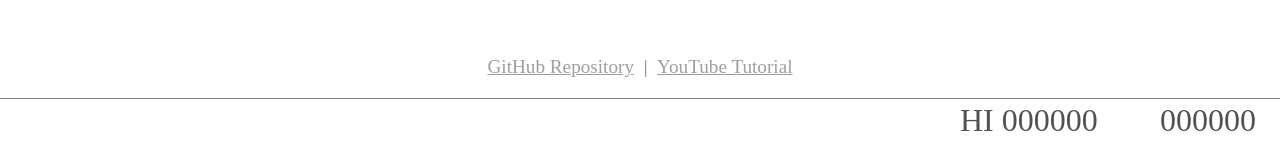
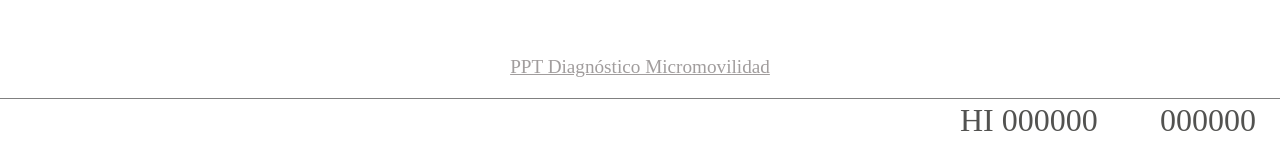
Before and after one commit to ntorres-prog/Ciclying-game, a plain HTML site: page index.html in a window 1280 px wide. Shown: the part 162-322 px from the top of the page. Drawn offline with Linux system fonts and the light colour scheme.

Commit message:
Update index.html
Cambio en links para eliminar github y youtube tutorial

```diff
--- a/index.html
+++ b/index.html
@@ -47,11 +47,8 @@
   </head>
   <body>
     <div class="links">
-      <a href="https://github.com/CodingWith-Adam/dino-game"
-        >GitHub Repository</a
-      >&nbsp;&nbsp;<span class="separator">|</span>&nbsp;&nbsp;<a
-        href="https://youtu.be/ooru4pyEv1I"
-        >YouTube Tutorial</a
+      <a href="https://docs.google.com/presentation/d/1zx8VUfA2o8ggrIGLzuILPFbfZtIANF5-mQSX9NlSSYQ/edit?slide=id.g3c69e78d721_0_0#slide=id.g3c69e78d721_0_0"
+        >PPT Diagnóstico Micromovilidad</a
       >
     </div>
     <canvas id="game"></canvas>
```
